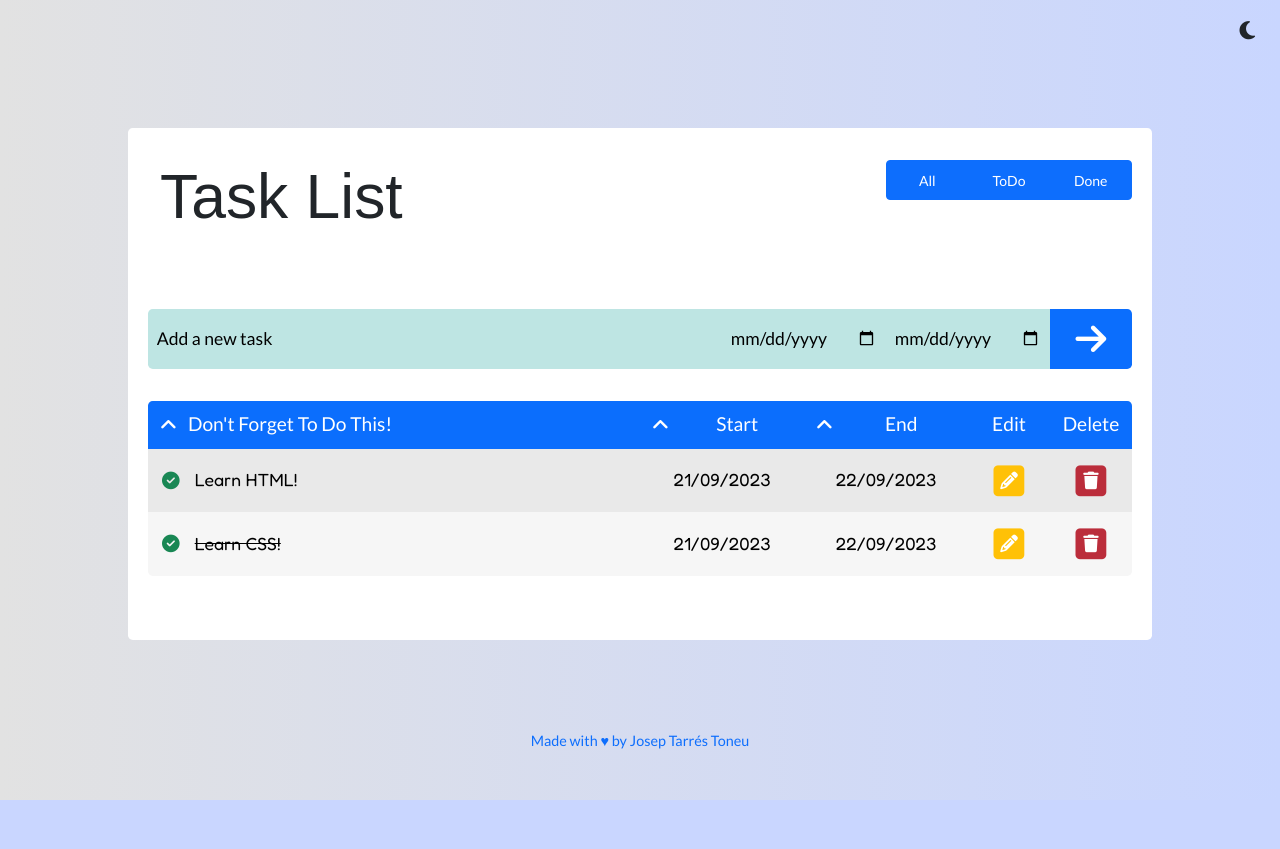
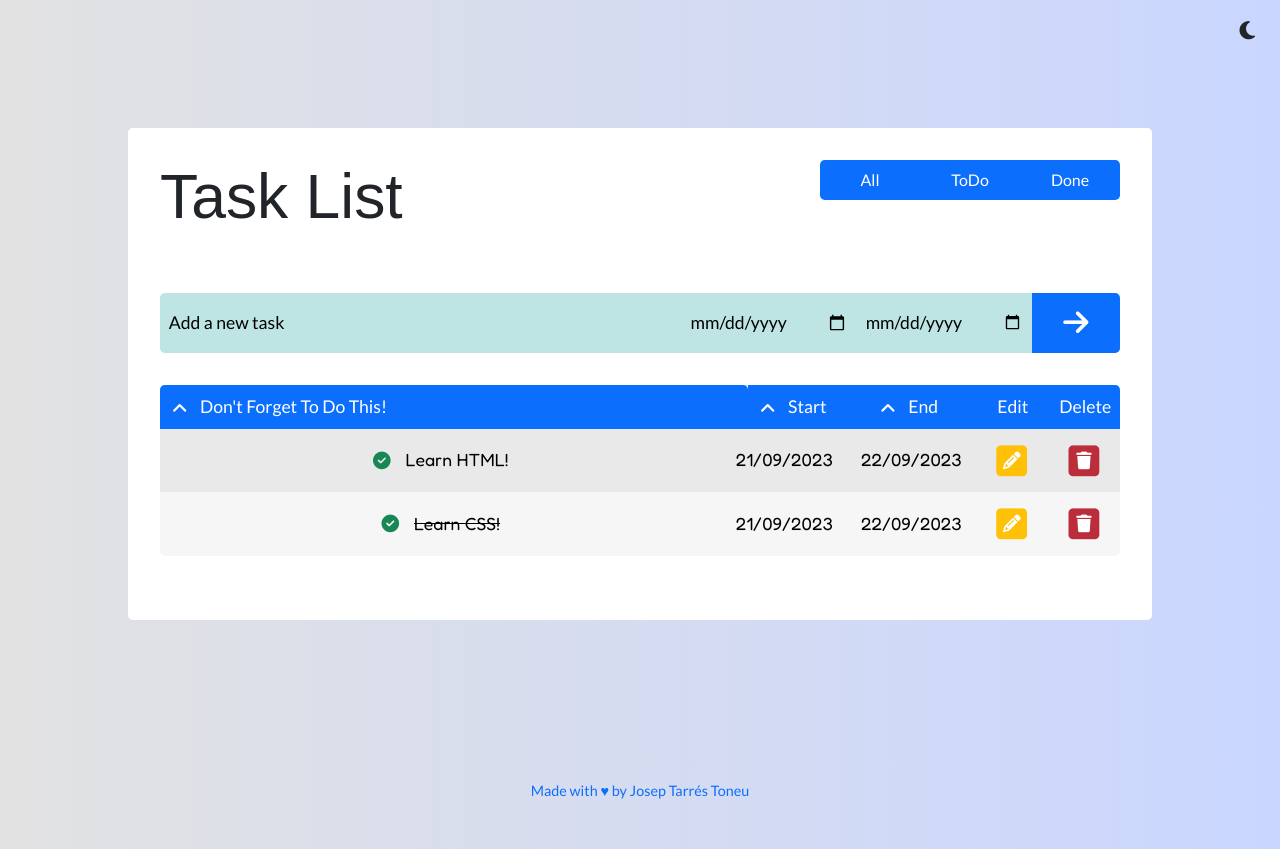
Before and after one commit to joseptarrestoneu/tasklist, a plain HTML site: page index.html in a window 1280 px wide. Before the commit the page ends 800 px from the top, so only its background shows below. Drawn offline with nearby package versions, Linux system fonts and the light colour scheme; a web font is replaced by a local one.

Commit message:
Add Media Queris

```diff
--- a/assets/css/style.css
+++ b/assets/css/style.css
@@ -95,26 +95,48 @@ h1 {
   overflow-x: auto;
 }
 
+.main .header {
+  display: flex;
+  flex-direction: column;
+}
+
 .main .button-group {
   padding: 0;
-  height: 40px;
   font-family: 'Lato', sans-serif;
 }
 
-.main form {
+.main .button-group .button {
   width: 100%;
+  height: 40px;
+  background-color: #0B6EFD;
+  color: white;
+}
+
+.main .button-group .button:hover {
+  background-color: #1553aa;
+}
+
+.main .button-group .button:last-child {
+  border-bottom-right-radius: .3rem;
+  border-bottom-left-radius: .3rem;
+}
+
+.main .button-group .button:first-child {
+  border-top-left-radius: .3rem;
+  border-top-right-radius: .3rem;
 }
 
 .main label div {
   display: flex;
+  min-height: 40px;
   justify-content: center;
   align-items: center;
   padding: .5em;
   background-color: #0B6EFD;
   color: white;
-  font-size: 1.1rem;
+  font-size: .9rem;
   border-bottom-right-radius: .3rem;
-  border-top-right-radius: .3rem;
+  border-bottom-left-radius: .3rem;
 }
 
 .main label div:hover {
@@ -130,8 +152,8 @@ h1 {
 }
 
 .main input {
-  display: block;
-  min-height: 60px;
+  width: 100%;
+  min-height: 40px;
   background-color: #bee5e3;
   padding: .5em;
   font-size: 1.1em;
@@ -143,7 +165,7 @@ h1 {
 }
 
 .main input:first-child {
-  border-bottom-left-radius: .3rem;
+  border-top-right-radius: .3rem;
   border-top-left-radius: .3rem;
 }
 
@@ -223,10 +245,15 @@ h1 {
   position: relative;
 }
 
-.main thead th:nth-child(1),
+.main thead th:nth-child(1) {
+  padding-left: 40px;
+}
+
 .main thead th:nth-child(2),
-.main thead th:nth-child(3) {
-  padding-left: 40px;
+.main thead th:nth-child(3),
+.main thead th:nth-child(4),
+.main thead th:nth-child(5) {
+  display: none;
 }
 
 .main thead i {
@@ -249,22 +276,15 @@ h1 {
   color: white;
   padding: .5em;
   font-weight: 400;
-  font-size: 1.2em;
+  font-size: 1.1em;
   text-transform: capitalize;
-}
-
-.main th:first-child {
-  border-top-left-radius: .3rem;
-}
-
-.main th:last-child {
-  border-top-right-radius: .3rem;
 }
 
 .main td {
   font-family: 'Fredoka', sans-serif;
   padding: .8em;
   display: flex;
+  justify-content: center;
   align-items: center;
   color: black
 }
@@ -274,15 +294,23 @@ h1 {
 .main td:nth-child(3) {
   font-size: 1.1em;
 }
-.main td:nth-child(2),
-.main td:nth-child(3) {
-  justify-content: center;
+
+.main th:first-child {
+  border-top-left-radius: .3rem;
+  border-top-right-radius: .3rem;
 }
 
-.main td:nth-child(4),
-.main td:nth-child(5) {
-  font-size: 1.1rem;
-  justify-content: center;
+.main tr:last-child {
+  border-bottom-right-radius: .3rem;
+  border-bottom-left-radius: .3rem;
+}
+
+.main td:last-child {
+  border-bottom-left-radius: .3rem;
+}
+
+.main th:last-child {
+  border-top-right-radius: .3rem;
 }
 
 .main table .fa-2x {
@@ -341,7 +369,6 @@ footer {
   bottom: 0;
   width: 100%;
   padding: 2rem 30px;
-  position: fixed;
   display: flex;
   justify-content: center;
   font-size: 0.9em;
@@ -353,18 +380,136 @@ footer a {
 
   /* Bostrap breackpoints */
 /* Small devices (landscape phones, 576px and up) */
-@media (min-width: 576px) {
-  /* here your code */
+@media (min-width: 760px) {
+  .main .button-group .button {
+      width: 33%;
+  }
+
+  .main .button-group {
+    display: flex;
+    flex-direction: row;
+  }
+
+  .main .button-group .button:last-child {
+    border-top-right-radius: .3rem;
+    border-bottom-right-radius: .3rem;
+    border-top-left-radius: 0;
+    border-bottom-left-radius: 0;
+  }
+
+  .main .button-group .button:first-child {
+    border-top-left-radius: .3rem;
+    border-bottom-left-radius: .3rem;
+    border-top-right-radius: 0;
+    border-bottom-right-radius: 0;
+  }
+
+  .main label {
+    display: flex;
+  }
+
+  .main label div {
+    flex-basis: 10%;
+  }
+
+  .main label div {
+    border-bottom-right-radius: .3rem;
+    border-top-right-radius: .3rem;
+    border-bottom-left-radius: 0;
+    border-top-left-radius: 0;
+  }
+
+  .main input {
+    min-height: 60px;
+  }
+
+  .main input:nth-child(1) {
+    flex-basis: 60%;
+  }
+  .main input:nth-child(2) {
+    flex-basis: 20%;
+  }
+  .main input:nth-child(3) {
+    flex-basis: 20%;
+  }
+
+  .main input:first-child {
+    border-bottom-left-radius: .3rem;
+    border-top-left-radius: .3rem;
+    border-bottom-right-radius: 0;
+    border-top-right-radius: 0;
+  }
+
+  .main thead {
+    display: flex;
+    width: 100%;
+  }
+
+  .main thead tr {
+    display: flex;
+    width: 100%;
+  }
+
+  .main th:first-child {
+    border-top-left-radius: .3rem;
+  }
+
+  .main tbody td:last-child {
+    border-top-right-radius: .3rem;
+  }
+
+  .main thead th:nth-child(1) {
+    flex-basis: 80%;
+    padding-left: 40px;
+  }
+
+  .main thead th:nth-child(2),
+  .main thead th:nth-child(3) {
+    display: inherit;
+    flex-basis: 15%;
+    padding-left: 40px;
+  }
+
+  .main thead th:nth-child(4),
+  .main thead th:nth-child(5) {
+    display: inherit;
+    flex-basis: 8%;
+  }
+
+  .main tbody tr {
+    display: flex;
+  }
+
+  .main tbody td:nth-child(1) {
+    flex-basis: 80%;
+  }
+
+  .main td:nth-child(2),
+  .main td:nth-child(3) {
+    justify-content: center;
+    flex-basis: 15%;
+  }
+
+  .main tbody td:nth-child(4),
+  .main tbody td:nth-child(5) {
+    font-size: 1.1rem;
+    justify-content: center;
+    flex-basis: 5%;
+  }
+
 }
 
 /* Medium devices (tablets, 768px and up) */
-@media (min-width: 768px) {
+@media (min-width: 992px) {
+  .main .header {
+    flex-direction: row;
+    justify-content: space-between;
+  }
 
-}
+  .main .button-group .button {
+    width: 100px;
+  }
 
-/* Large devices (desktops, 992px and up) */
-@media (min-width: 992px) {
-  /* here your code */
 }
 
 /* X-Large devices (large desktops, 1200px and up) */
@@ -374,5 +519,5 @@ footer a {
 
 /* XX-Large devices (larger desktops, 1400px and up) */
 @media (min-width: 1400px) {
-  /* here your code */
+
 }
--- a/index.html
+++ b/index.html
@@ -3,7 +3,7 @@
 <head>
     <meta charset="UTF-8">
     <meta name="viewport" content="width=device-width, initial-scale=1.0">
-    <title>Ejercicio 3 - Task List</title>
+    <title>Task List</title>
     <link rel="preconnect" href="https://fonts.googleapis.com">
     <link rel="preconnect" href="https://fonts.gstatic.com" crossorigin>
     <link href="https://fonts.googleapis.com/css2?family=Fredoka:wght@400;700&family=Lato:wght@100;400;700&family=Rubik:wght@300;400;500;600;700;800;900&family=Smooch+Sans:wght@100;400;700&display=swap" rel="stylesheet">
@@ -14,39 +14,95 @@
 <body class="total">
     <i onclick="changeLight()" class="fa-solid fa-moon" id="light"></i>
     <div class="main">
-        <div class="row">
-            <h1 class="col">Task List</h1>
-            <div class="col-3 btn-group btn-group-sm button-group" role="group" aria-label="Basic example">
-                <button type="button" class="col-4 btn btn-primary all">All</button>
-                <button type="button" class="col-4 btn btn-primary todo">ToDo</button>
-                <button type="button" class="col-4 btn btn-primary done">Done</button>
+        <div class="header">
+            <h1 class="title">Task List</h1>
+            <div class="button-group">
+                <button class="button all">All</button>
+                <button class="button todo">ToDo</button>
+                <button class="button done">Done</button>
             </div>
         </div>
-        <div class="row">
         <div class="alert dismissible">
             Please, enter some text.
             <i class="fa-solid fa-square-xmark"></i>
         </div>
+        <div class="message dismissible">
+            Tarea añadida.
         </div>
-        <div class="row">
-            <div class="message dismissible">
-                Tarea añadida satisfactoriamente.
-            </div>
-        </div>
-        <div class="row">
-            <form class="col" name="new-task">
-                <label class="row" for="task">
-                    <input class="col" type="text" name="task" id="task" placeholder="Add a new task">
-                    <input class="col-2" type="date" name="date1" id="dateStart">
-                    <input class="col-2" type="date" name="date2" id="dateEnd">
-                    <div class="col-1 arrow">
+        <form class="formulario" name="new-task">
+            </label>
+            <label for="task">
+                <input type="text" name="task" id="task" placeholder="Add a new task">
+                <input type="date" name="date1" id="dateStart">
+                <input type="date" name="date2" id="dateEnd">
+                <div class="arrow">
                     <i class="fa-solid fa-arrow-right fa-2xl"></i>
                 </div>
             </label>
         </form>
-        </div>
         <div class="list-task">
             <table>
+                <thead>
+                    <tr>
+                        <th><i class="fa-sharp fa-solid fa-angle-up"></i>Don't Forget To Do This!</th>
+                        <th><i class="fa-sharp fa-solid fa-angle-up"></i>Start</th>
+                        <th><i class="fa-sharp fa-solid fa-angle-up"></i>End</th>
+                        <th>Edit</th>
+                        <th>Delete</th>
+                    </tr>
+                </thead>
+                <tbody>
+                    <tr id="0" class="task-file">
+                        <td>
+                            <i class="fa-solid fa-circle-check fa-2x"></i>
+                            <span class="task" contenteditable="true" data-completed="false">Learn HTML!</span>
+                        </td>
+                        <td>
+                            <span class="task" contenteditable="true" data-completed="false">21/09/2023</span>
+                        </td>
+                        <td>
+                            <span class="task" contenteditable="true" data-completed="false">22/09/2023</span>
+                        </td>
+                        <td>
+                            <span class="fa-stack fa-2x">
+                                <i class="fa-solid fa-square fa-stack-2x"></i>
+                                <i class="fa-solid fa-pencil fa-stack-1x fa-inverse"></i>
+                            </span>
+                        </td>
+                        <td>
+                            <span class="fa-stack fa-2x">
+                                <i class="fa-solid fa-square fa-stack-2x"></i>
+                                <i class="fa-solid fa-trash fa-stack-1x fa-inverse"></i>
+                            </span>
+                        </td>
+                    </tr>
+                    <tr id="1" class="task-file">
+                        <td>
+                            <i class="fa-solid fa-circle-check fa-2x"></i>
+                            <span class="task" contenteditable="true" data-completed="true"><del>Learn CSS!</del></span>
+                        </td>
+                        <td>
+                            <span class="task" contenteditable="true" data-completed="false">21/09/2023</span>
+                        </td>
+                        <td>
+                            <span class="task" contenteditable="true" data-completed="false">22/09/2023</span>
+                        </td>
+                        <td>
+                            <span class="fa-stack fa-2x">
+                                <i class="fa-solid fa-square fa-stack-2x"></i>
+                                <i class="fa-solid fa-pencil fa-stack-1x fa-inverse"></i>
+                            </span>
+                        </td>
+                        <td class="text-center">
+                            <span class="fa-stack fa-2x">
+                                <i class="fa-solid fa-square fa-stack-2x"></i>
+                                <i class="fa-solid fa-trash fa-stack-1x fa-inverse"></i>
+                            </span>
+                        </td>
+                    </tr>
+                </tbody>
+            </table>
+            <!-- <table>
                 <thead class="container">
                     <tr class="row">
                         <th class="col"><i class="fa-sharp fa-solid fa-angle-up"></i>Don't Forget To Do This!</th>
@@ -106,7 +162,7 @@
                         </td>
                     </tr>
                 </tbody>
-            </table>
+            </table> -->
         </div>
     </div>
     <footer>
```
Lines whose indentation alone changed are shown as unchanged.
